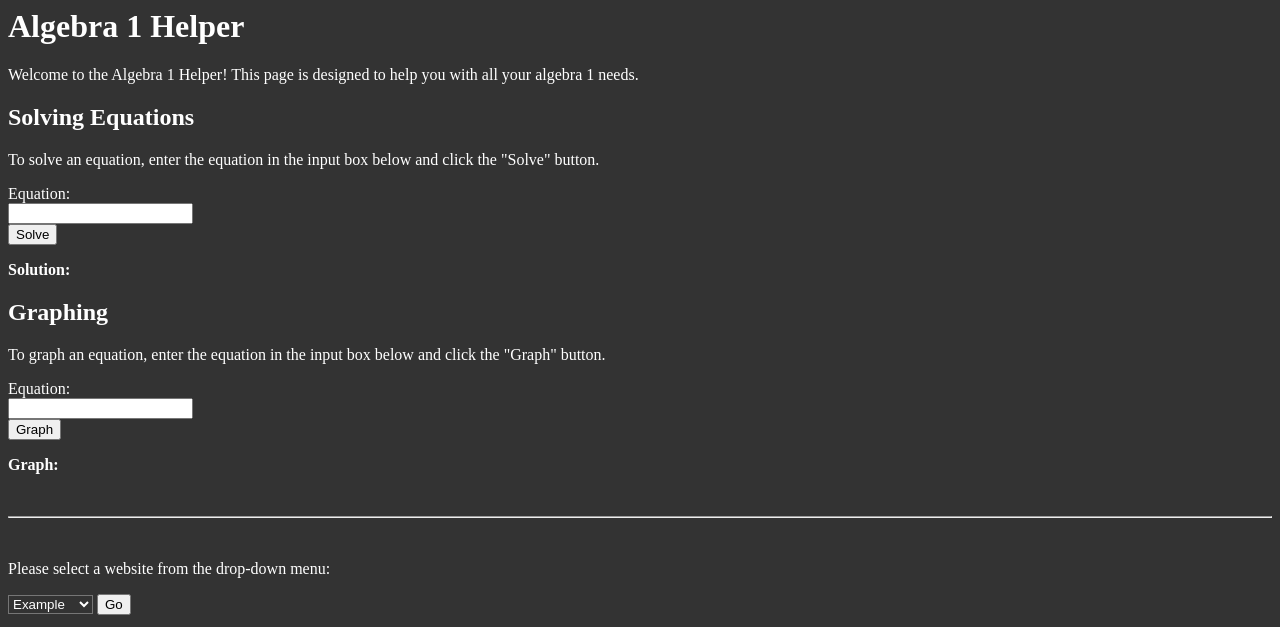
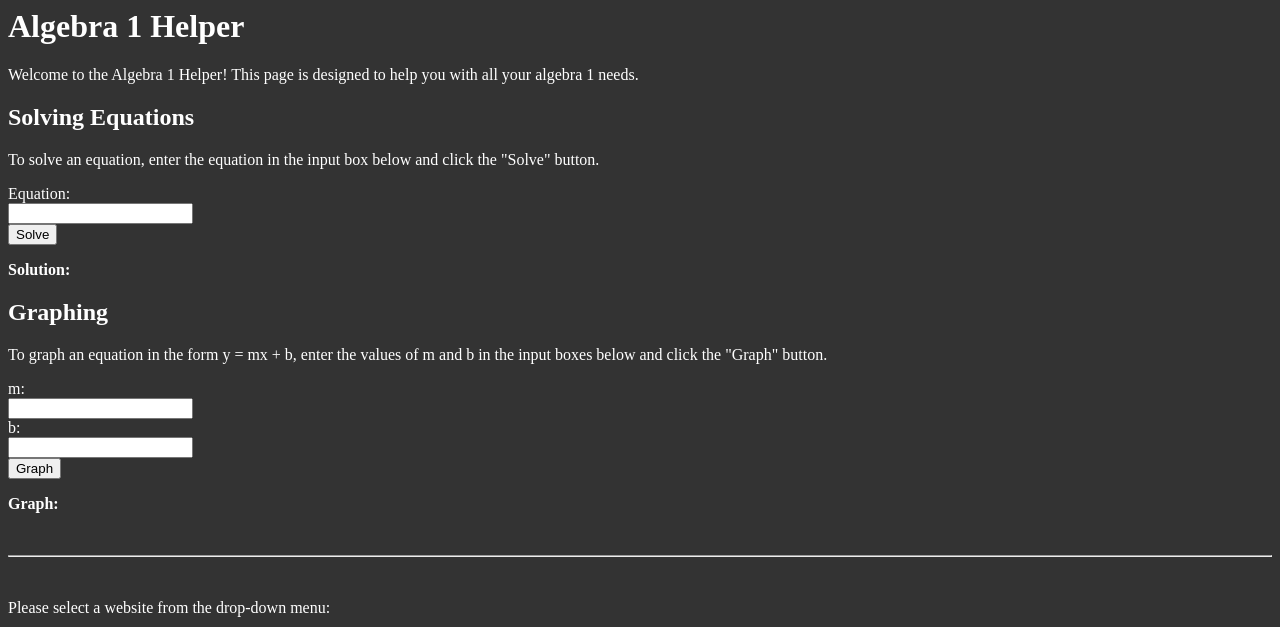
Before and after one commit to ElectricplaysGaming/Hub, a plain HTML site: page index.html in a window 1280 px wide. Both pictures are taken after a click on the button "Graph". Shown: the top 627 px of the page. Drawn offline with Linux system fonts and the light colour scheme.

Commit message:
Update index.html

```diff
--- a/index.html
+++ b/index.html
@@ -28,10 +28,12 @@
     </p>
 
     <h2>Graphing</h2>
-    <p>To graph an equation, enter the equation in the input box below and click the "Graph" button.</p>
+    <p>To graph an equation in the form y = mx + b, enter the values of m and b in the input boxes below and click the "Graph" button.</p>
     <form>
-      <label for="equation">Equation:</label><br>
-      <input type="text" id="equation" name="equation"><br>
+      <label for="m">m:</label><br>
+      <input type="text" id="m" name="m"><br>
+      <label for="b">b:</label><br>
+      <input type="text" id="b" name="b"><br>
       <button type="button" onclick="graphEquation()">Graph</button>
     </form>
     <p>
@@ -64,13 +66,15 @@
         document.getElementById("solution").innerHTML = solution;
       }
       function graphEquation() {
-        // Get the equation from the input box
-        var equation = document.getElementById("equation").value;
+        // Get the values of m and b from the input boxes
+        var m = document.getElementById("m").value;
+        var b = document.getElementById("b").value;
+        // Construct the equation in the form y = mx + b
+        var equation = "y = " + m + "x + " + b;
         // Graph the equation
         var img = drawGraph(equation);
-// Display the graph
-document.getElementById("graph").src = img.src;
-Graph(equation, "graph");
+        // Display the graph
+        document.getElementById("graph").src = img.src;
       }
       function changeWebsite() {
         var select = document.getElementById("websites");
```
